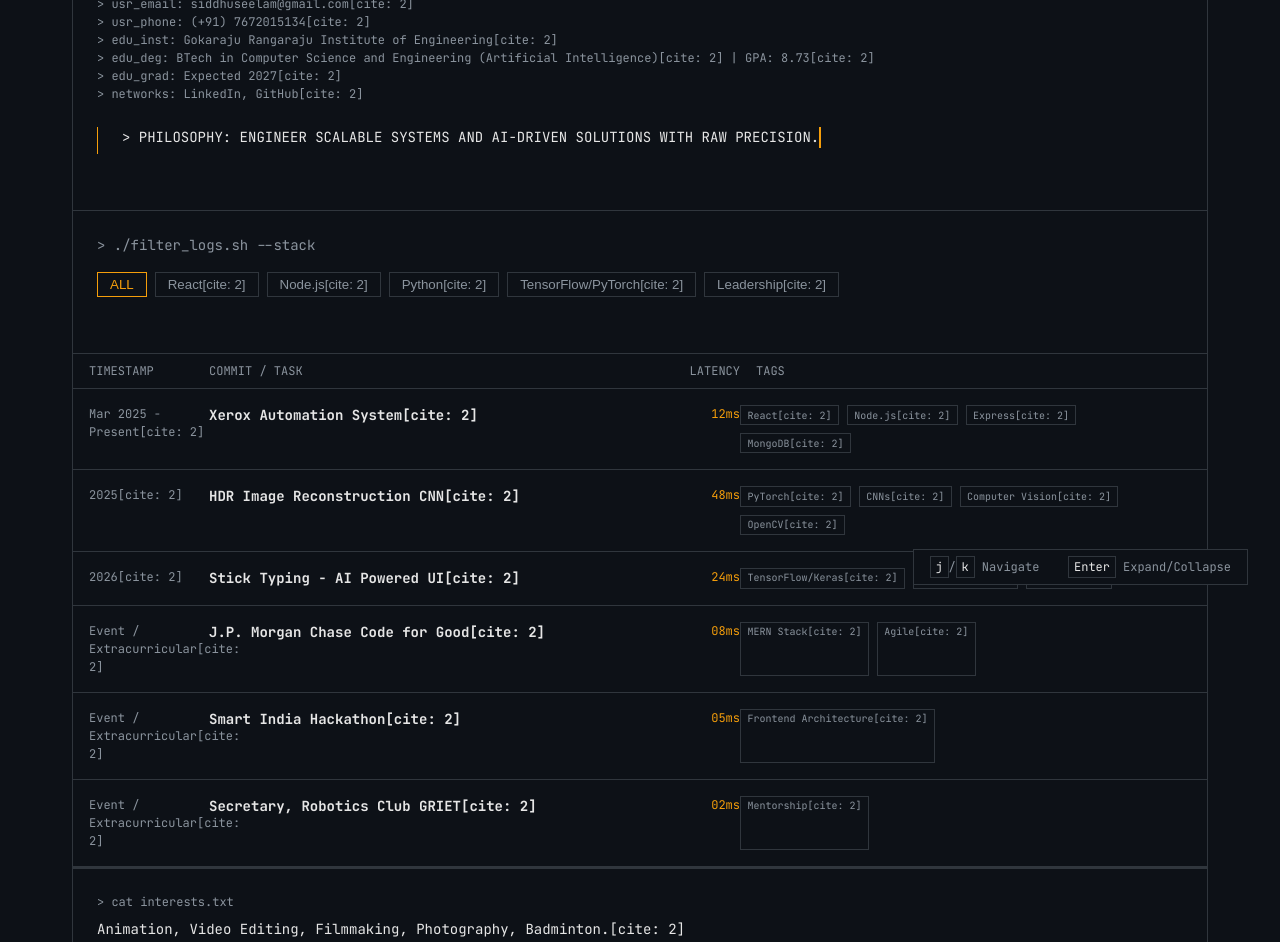
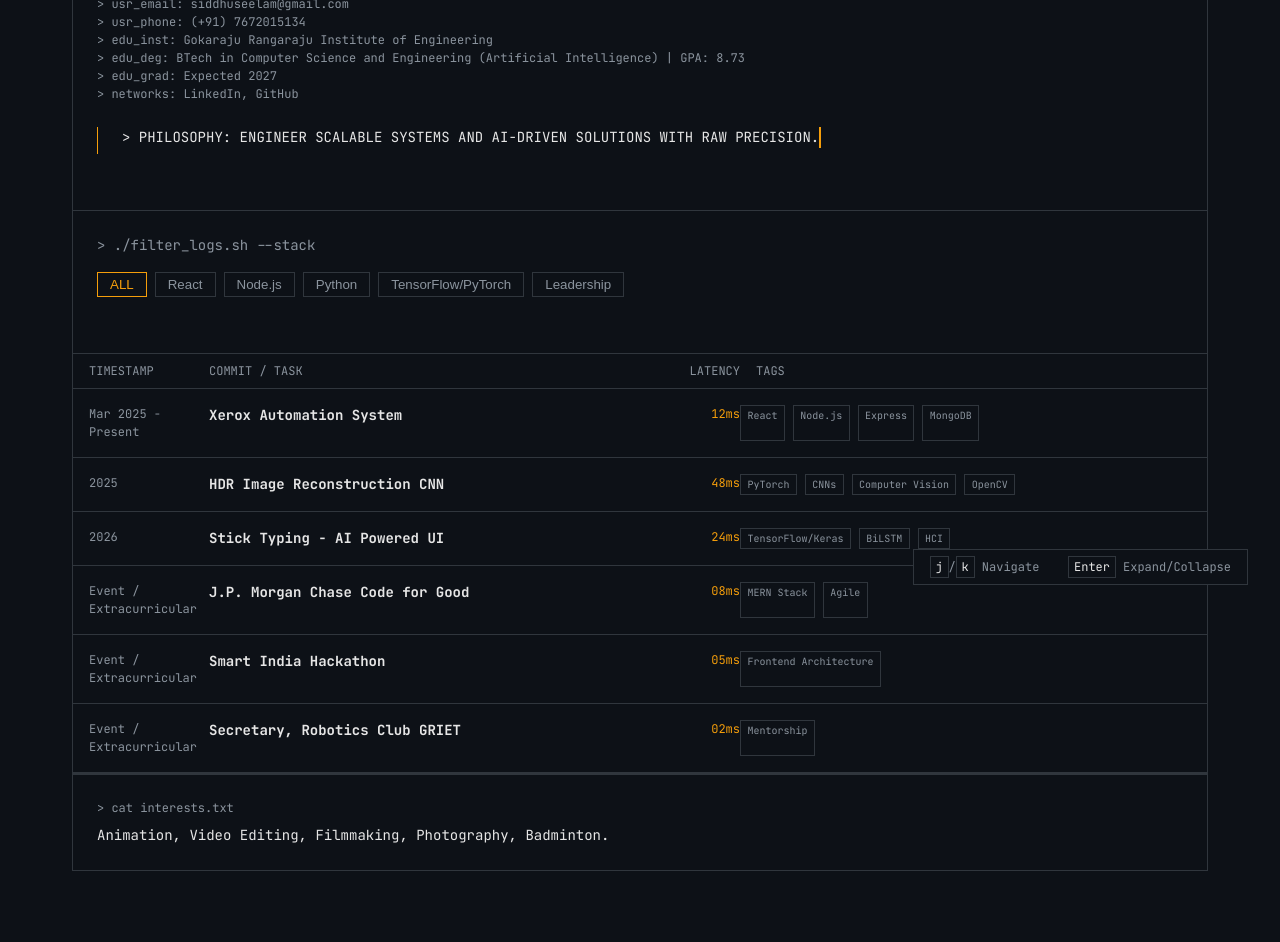
Before and after one commit to siddhuseelam/portfolio_placeholder, a plain HTML site: page index.html in a window 1280 px wide. Shown: the part 183-1125 px from the top of the page. After the commit the page ends 1086 px from the top, so only its background shows below. Drawn offline with Linux system fonts and the light colour scheme.

Commit message:
Update index.html

```diff
--- a/index.html
+++ b/index.html
@@ -181,21 +181,21 @@
 <body>
 
     <header class="header-bar mono">
-        <div>SYS_TIME: <span id="clock" class="text-accent"></span> <span style="margin-left: 1rem; color: var(--muted-color);">LOC: Hyderabad, India[cite: 2]</span></div>
+        <div>SYS_TIME: <span id="clock" class="text-accent"></span> <span style="margin-left: 1rem; color: var(--muted-color);">LOC: Hyderabad, India</span></div>
         <div class="badge">Available for Q3/Q4</div>
     </header>
 
     <main class="grid-matrix">
         <!-- Identity Cell -->
         <div class="grid-cell">
-            <h1 class="mono" style="font-size: 1.5rem; color: var(--accent-color); margin-bottom: 0.5rem;">Siddhartha Reddy[cite: 2]</h1>
+            <h1 class="mono" style="font-size: 1.5rem; color: var(--accent-color); margin-bottom: 0.5rem;">Siddhartha Reddy</h1>
             <div class="mono" style="color: var(--muted-color); margin-bottom: 1.5rem; font-size: 12px;">
-                > usr_email: siddhuseelam@gmail.com[cite: 2]<br>
-                > usr_phone: (+91) 7672015134[cite: 2]<br>
-                > edu_inst: Gokaraju Rangaraju Institute of Engineering[cite: 2]<br>
-                > edu_deg: BTech in Computer Science and Engineering (Artificial Intelligence)[cite: 2] | GPA: 8.73[cite: 2]<br>
-                > edu_grad: Expected 2027[cite: 2]<br>
-                > networks: LinkedIn, GitHub[cite: 2]
+                > usr_email: siddhuseelam@gmail.com<br>
+                > usr_phone: (+91) 7672015134<br>
+                > edu_inst: Gokaraju Rangaraju Institute of Engineering<br>
+                > edu_deg: BTech in Computer Science and Engineering (Artificial Intelligence) | GPA: 8.73<br>
+                > edu_grad: Expected 2027<br>
+                > networks: LinkedIn, GitHub
             </div>
             <div class="hero mono">
                 <div class="typewriter text-accent">> PHILOSOPHY: ENGINEER SCALABLE SYSTEMS AND AI-DRIVEN SOLUTIONS WITH RAW PRECISION.</div>
@@ -207,11 +207,11 @@
             <div class="filter-prompt mono">> ./filter_logs.sh --stack</div>
             <div class="filter-tags mono" id="filter-container">
                 <button class="tag-btn active" data-filter="all">ALL</button>
-                <button class="tag-btn" data-filter="react">React[cite: 2]</button>
-                <button class="tag-btn" data-filter="node">Node.js[cite: 2]</button>
-                <button class="tag-btn" data-filter="python">Python[cite: 2]</button>
-                <button class="tag-btn" data-filter="ml">TensorFlow/PyTorch[cite: 2]</button>
-                <button class="tag-btn" data-filter="leadership">Leadership[cite: 2]</button>
+                <button class="tag-btn" data-filter="react">React</button>
+                <button class="tag-btn" data-filter="node">Node.js</button>
+                <button class="tag-btn" data-filter="python">Python</button>
+                <button class="tag-btn" data-filter="ml">TensorFlow/PyTorch</button>
+                <button class="tag-btn" data-filter="leadership">Leadership</button>
             </div>
         </div>
 
@@ -227,28 +227,28 @@
             <div id="log-list">
                 <!-- Xerox Project -->
                 <div class="log-entry mono" data-tags="react node">
-                    <div class="log-meta">Mar 2025 - Present[cite: 2]</div>
-                    <div class="log-title">Xerox Automation System[cite: 2]</div>
+                    <div class="log-meta">Mar 2025 - Present</div>
+                    <div class="log-title">Xerox Automation System</div>
                     <div class="log-latency">12ms</div>
                     <div class="log-tags">
-                        <span class="log-tag">React[cite: 2]</span>
-                        <span class="log-tag">Node.js[cite: 2]</span>
-                        <span class="log-tag">Express[cite: 2]</span>
-                        <span class="log-tag">MongoDB[cite: 2]</span>
+                        <span class="log-tag">React</span>
+                        <span class="log-tag">Node.js</span>
+                        <span class="log-tag">Express</span>
+                        <span class="log-tag">MongoDB</span>
                     </div>
                     <div class="log-details">
                         <ul style="margin-left: 1rem; color: var(--text-color); margin-bottom: 1rem; font-family: 'Inter', sans-serif;">
-                            <li>Architected a React and Node.js automation platform to streamline print pre-ordering and document workflows.[cite: 2]</li>
-                            <li>Onboarded 867 users in the first week after launch, highlighting rapid user growth and platform scalability.[cite: 2]</li>
-                            <li>Engineered a secure Express.js backend with OTP/QR authentication and integrated payment processing.[cite: 2]</li>
-                            <li>Implemented batch PDF upload pipelines to optimize high-volume document handling and request reliability.[cite: 2]</li>
+                            <li>Architected a React and Node.js automation platform to streamline print pre-ordering and document workflows.</li>
+                            <li>Onboarded 867 users in the first week after launch, highlighting rapid user growth and platform scalability.</li>
+                            <li>Engineered a secure Express.js backend with OTP/QR authentication and integrated payment processing.</li>
+                            <li>Implemented batch PDF upload pipelines to optimize high-volume document handling and request reliability.</li>
                         </ul>
-                        <div style="color: var(--accent-color);">Live Demo: zerox.studio[cite: 2]</div>
+                        <div style="color: var(--accent-color);">Live Demo: zerox.studio</div>
                         <div class="code-snippet">
 <span style="color: #ff7b72;">import</span> express <span style="color: #ff7b72;">from</span> 'express';
 <span style="color: #ff7b72;">const</span> router = express.Router();
 
-<span style="color: #8b949e;">// Secure backend payload validation mapping[cite: 2]</span>
+<span style="color: #8b949e;">// Secure backend payload validation mapping</span>
 router.post('/upload', batchPDFPipeline, authenticateOTP, <span style="color: #ff7b72;">async</span> (req, res) => {
     <span style="color: #ff7b72;">const</span> status = <span style="color: #ff7b72;">await</span> processDocumentQueue(req.files);
     <span style="color: #ff7b72;">return</span> res.status(200).json({ success: true, processed: status });
@@ -259,24 +259,24 @@ router.post('/upload', batchPDFPipeline, authenticateOTP, <span style="color: #f
 
                 <!-- HDR Image Reconstruction -->
                 <div class="log-entry mono" data-tags="python ml">
-                    <div class="log-meta">2025[cite: 2]</div>
-                    <div class="log-title">HDR Image Reconstruction CNN[cite: 2]</div>
+                    <div class="log-meta">2025</div>
+                    <div class="log-title">HDR Image Reconstruction CNN</div>
                     <div class="log-latency">48ms</div>
                     <div class="log-tags">
-                        <span class="log-tag">PyTorch[cite: 2]</span>
-                        <span class="log-tag">CNNs[cite: 2]</span>
-                        <span class="log-tag">Computer Vision[cite: 2]</span>
-                        <span class="log-tag">OpenCV[cite: 2]</span>
+                        <span class="log-tag">PyTorch</span>
+                        <span class="log-tag">CNNs</span>
+                        <span class="log-tag">Computer Vision</span>
+                        <span class="log-tag">OpenCV</span>
                     </div>
                     <div class="log-details">
                         <ul style="margin-left: 1rem; color: var(--text-color); margin-bottom: 1rem; font-family: 'Inter', sans-serif;">
-                            <li>Engineered a PyTorch CNN pipeline for converting LDR images into high-fidelity HDR outputs.[cite: 2]</li>
-                            <li>Optimized image preprocessing and inference workflows using OpenCV and NumPy computer vision operations.[cite: 2]</li>
-                            <li>Developed a Streamlit application for real-time HDR generation, visualization, and image comparison.[cite: 2]</li>
+                            <li>Engineered a PyTorch CNN pipeline for converting LDR images into high-fidelity HDR outputs.</li>
+                            <li>Optimized image preprocessing and inference workflows using OpenCV and NumPy computer vision operations.</li>
+                            <li>Developed a Streamlit application for real-time HDR generation, visualization, and image comparison.</li>
                         </ul>
                         <div class="code-snippet">
 <span style="color: #ff7b72;">import</span> torch.nn <span style="color: #ff7b72;">as</span> nn
-<span style="color: #ff7b72;">import</span> cv2 <span style="color: #ff7b72;">as</span> cv <span style="color: #8b949e;"># Optimization using OpenCV[cite: 2]</span>
+<span style="color: #ff7b72;">import</span> cv2 <span style="color: #ff7b72;">as</span> cv <span style="color: #8b949e;"># Optimization using OpenCV</span>
 
 <span style="color: #ff7b72;">class</span> <span style="color: #d2a8ff;">HDRReconstructionNet</span>(nn.Module):
     <span style="color: #ff7b72;">def</span> <span style="color: #d2a8ff;">__init__</span>(self):
@@ -284,78 +284,78 @@ router.post('/upload', batchPDFPipeline, authenticateOTP, <span style="color: #f
         self.encoder = nn.Sequential(
             nn.Conv2d(3, 64, kernel_size=3, padding=1),
             nn.ReLU(inplace=<span style="color: #79c0ff;">True</span>)
-        ) <span style="color: #8b949e;"># PyTorch CNN pipeline implementation[cite: 2]</span>
+        ) <span style="color: #8b949e;"># PyTorch CNN pipeline implementation</span>
                         </div>
                     </div>
                 </div>
 
                 <!-- Stick Typing -->
                 <div class="log-entry mono" data-tags="ml python">
-                    <div class="log-meta">2026[cite: 2]</div>
-                    <div class="log-title">Stick Typing - AI Powered UI[cite: 2]</div>
+                    <div class="log-meta">2026</div>
+                    <div class="log-title">Stick Typing - AI Powered UI</div>
                     <div class="log-latency">24ms</div>
                     <div class="log-tags">
-                        <span class="log-tag">TensorFlow/Keras[cite: 2]</span>
-                        <span class="log-tag">BiLSTM[cite: 2]</span>
-                        <span class="log-tag">HCI[cite: 2]</span>
+                        <span class="log-tag">TensorFlow/Keras</span>
+                        <span class="log-tag">BiLSTM</span>
+                        <span class="log-tag">HCI</span>
                     </div>
                     <div class="log-details">
                         <ul style="margin-left: 1rem; color: var(--text-color); margin-bottom: 1rem; font-family: 'Inter', sans-serif;">
-                            <li>Designed a dual-thumbstick typing interface to improve controller-based text input efficiency and usability.[cite: 2]</li>
-                            <li>Developed a TensorFlow/Keras AI engine combining BiLSTM gesture recognition with Trie autocomplete.[cite: 2]</li>
-                            <li>Implemented haptic and audio feedback systems to reduce character input errors and visual dependency.[cite: 2]</li>
+                            <li>Designed a dual-thumbstick typing interface to improve controller-based text input efficiency and usability.</li>
+                            <li>Developed a TensorFlow/Keras AI engine combining BiLSTM gesture recognition with Trie autocomplete.</li>
+                            <li>Implemented haptic and audio feedback systems to reduce character input errors and visual dependency.</li>
                         </ul>
                         <div class="code-snippet">
 model = tf.keras.Sequential([
     tf.keras.layers.Bidirectional(tf.keras.layers.LSTM(128, return_sequences=True)),
     tf.keras.layers.Dense(num_characters, activation='softmax')
-]) <span style="color: #8b949e;"># BiLSTM gesture recognition logic[cite: 2]</span>
+]) <span style="color: #8b949e;"># BiLSTM gesture recognition logic</span>
                         </div>
                     </div>
                 </div>
 
                 <!-- JP Morgan -->
                 <div class="log-entry mono" data-tags="leadership react node">
-                    <div class="log-meta">Event / Extracurricular[cite: 2]</div>
-                    <div class="log-title">J.P. Morgan Chase Code for Good[cite: 2]</div>
+                    <div class="log-meta">Event / Extracurricular</div>
+                    <div class="log-title">J.P. Morgan Chase Code for Good</div>
                     <div class="log-latency">08ms</div>
                     <div class="log-tags">
-                        <span class="log-tag">MERN Stack[cite: 2]</span>
-                        <span class="log-tag">Agile[cite: 2]</span>
+                        <span class="log-tag">MERN Stack</span>
+                        <span class="log-tag">Agile</span>
                     </div>
                     <div class="log-details">
                         <ul style="margin-left: 1rem; color: var(--text-color); margin-bottom: 1rem; font-family: 'Inter', sans-serif;">
-                            <li>Spearheaded a 7-member agile engineering team to architect a MERN-stack application for automating leftover food distribution; delivered the solution within a highly competitive 24-hour sprint.[cite: 2]</li>
+                            <li>Spearheaded a 7-member agile engineering team to architect a MERN-stack application for automating leftover food distribution; delivered the solution within a highly competitive 24-hour sprint.</li>
                         </ul>
                     </div>
                 </div>
 
                 <!-- Smart India Hackathon -->
                 <div class="log-entry mono" data-tags="leadership react">
-                    <div class="log-meta">Event / Extracurricular[cite: 2]</div>
-                    <div class="log-title">Smart India Hackathon[cite: 2]</div>
+                    <div class="log-meta">Event / Extracurricular</div>
+                    <div class="log-title">Smart India Hackathon</div>
                     <div class="log-latency">05ms</div>
                     <div class="log-tags">
-                        <span class="log-tag">Frontend Architecture[cite: 2]</span>
+                        <span class="log-tag">Frontend Architecture</span>
                     </div>
                     <div class="log-details">
                         <ul style="margin-left: 1rem; color: var(--text-color); margin-bottom: 1rem; font-family: 'Inter', sans-serif;">
-                            <li>Engineered the frontend architecture for an urban planning platform; directed a multidisciplinary team through requirement analysis to deliver a centralized municipal resource-sharing platform.[cite: 2]</li>
+                            <li>Engineered the frontend architecture for an urban planning platform; directed a multidisciplinary team through requirement analysis to deliver a centralized municipal resource-sharing platform.</li>
                         </ul>
                     </div>
                 </div>
 
                  <!-- Robotics Club -->
                 <div class="log-entry mono" data-tags="leadership">
-                    <div class="log-meta">Event / Extracurricular[cite: 2]</div>
-                    <div class="log-title">Secretary, Robotics Club GRIET[cite: 2]</div>
+                    <div class="log-meta">Event / Extracurricular</div>
+                    <div class="log-title">Secretary, Robotics Club GRIET</div>
                     <div class="log-latency">02ms</div>
                     <div class="log-tags">
-                        <span class="log-tag">Mentorship[cite: 2]</span>
+                        <span class="log-tag">Mentorship</span>
                     </div>
                     <div class="log-details">
                         <ul style="margin-left: 1rem; color: var(--text-color); margin-bottom: 1rem; font-family: 'Inter', sans-serif;">
-                            <li>Orchestrated inter-college events and technical workshops by coordinating technical and creative teams; mentored junior members in end-to-end robotics project development.[cite: 2]</li>
+                            <li>Orchestrated inter-college events and technical workshops by coordinating technical and creative teams; mentored junior members in end-to-end robotics project development.</li>
                         </ul>
                     </div>
                 </div>
@@ -366,7 +366,7 @@ model = tf.keras.Sequential([
         <!-- Extraneous Data Cell -->
         <div class="grid-cell" style="border-top: 1px solid var(--border-color);">
             <div class="mono" style="color: var(--muted-color); font-size: 12px; margin-bottom: 0.5rem;">> cat interests.txt</div>
-            <div class="mono" style="color: var(--text-color);">Animation, Video Editing, Filmmaking, Photography, Badminton.[cite: 2]</div>
+            <div class="mono" style="color: var(--text-color);">Animation, Video Editing, Filmmaking, Photography, Badminton.</div>
         </div>
     </main>
 
```
